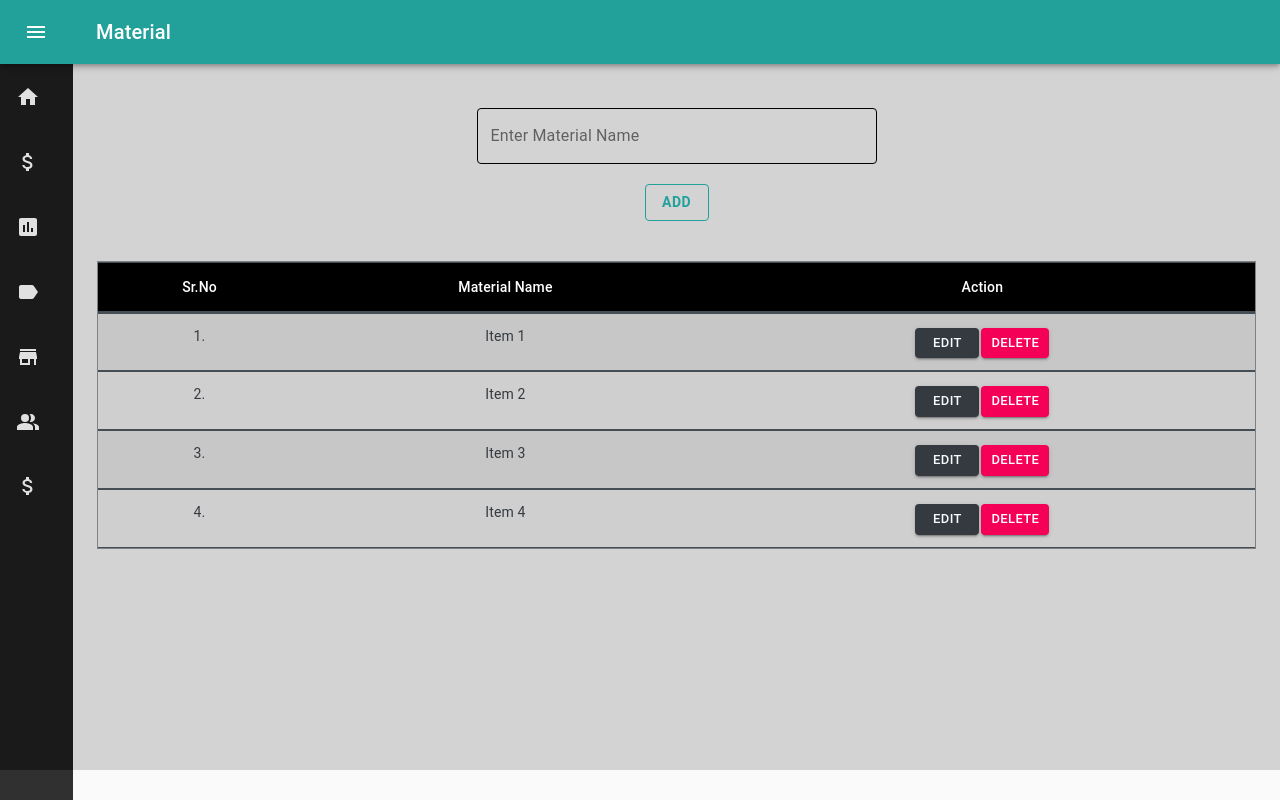
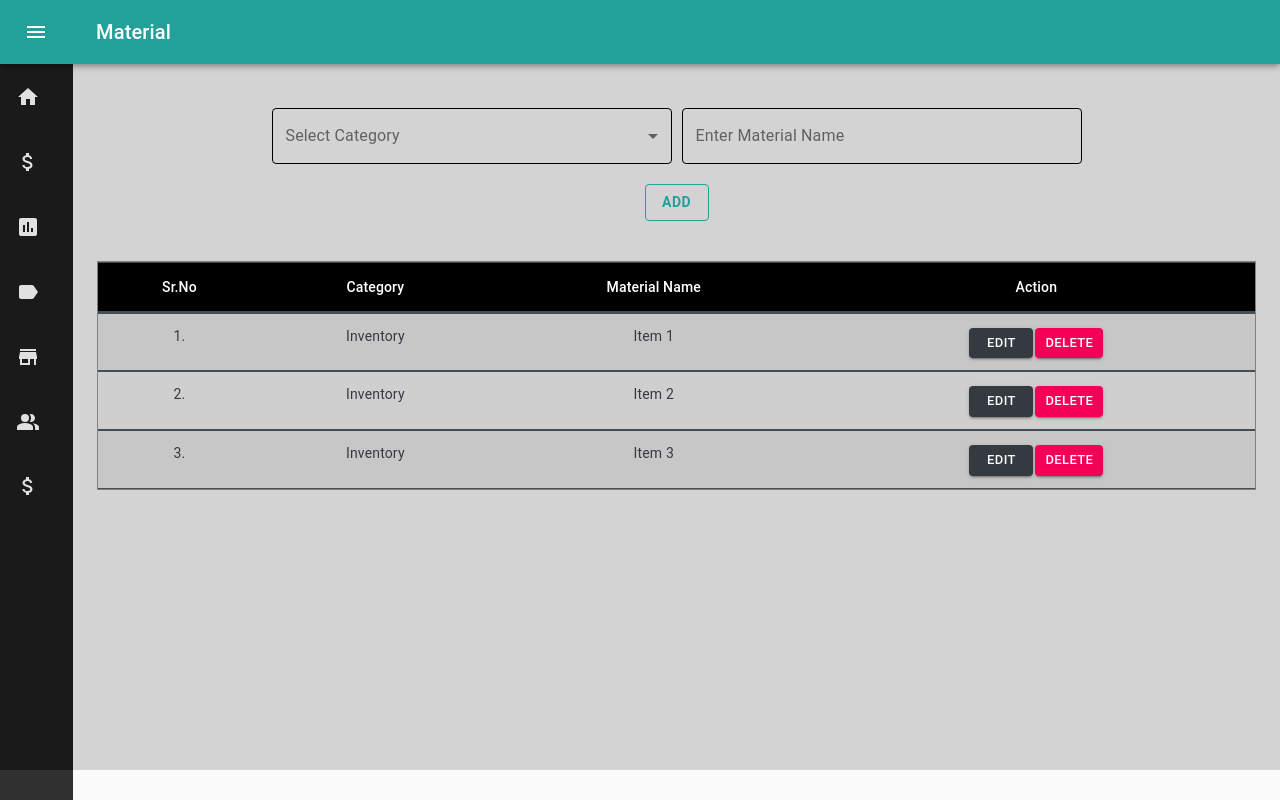
Before and after one commit to wabbi-khan/xcl-hitech, a React (Create React App) app: page /purchase/material in a window 1280 px wide. Built offline with nearby package versions, Linux system fonts and the light colour scheme.

Commit message:
purchaseOrder updated

```diff
--- a/src/dashboard/purchase/material/Material.jsx
+++ b/src/dashboard/purchase/material/Material.jsx
@@ -10,7 +10,7 @@ import TableCell from '@material-ui/core/TableCell';
 import TableContainer from '@material-ui/core/TableContainer';
 import TableHead from '@material-ui/core/TableHead';
 import TableRow from '@material-ui/core/TableRow';
-import Paper from '@material-ui/core/Paper';
+import MenuItem from '@material-ui/core/MenuItem';
 
 const StyledTableCell = withStyles((theme) => ({
     head: {
@@ -78,6 +78,17 @@ const useStyles = makeStyles((theme) => ({
 
         },
     },
+    inputFieldStyle1: {
+        [theme.breakpoints.up('md')]: {
+            width: 400,
+            marginLeft: 10,
+
+        },
+        [theme.breakpoints.down('sm')]: {
+            width: 200,
+            marginTop: 10,
+        },
+    },
 }));
 
 const CssTextField = withStyles({
@@ -105,10 +116,25 @@ const Material = () => {
             <div>
                 <Container className={classes.mainContainer}>
                     <CssTextField id="outlined-basic"
+                        className={classes.inputFieldStyle}
+                        label="Select Category"
+                        variant="outlined"
+                        type="text"
+                        autocomplete="off"
+                        select
+                    >
+                        <MenuItem value="">
+                            <em>None</em>
+                        </MenuItem>
+                        <MenuItem value={10}>Inventory</MenuItem>
+                        <MenuItem value={20}>Raw Material</MenuItem>
+                    </CssTextField>
+                    <CssTextField id="outlined-basic"
                         label="Enter Material Name"
                         variant="outlined"
                         type="text"
-                        className={classes.inputFieldStyle}
+                        autocomplete="off"
+                        className={classes.inputFieldStyle1}
                     />
                     <div>
                         <Button variant="outlined" color="primary"
@@ -124,6 +150,7 @@ const Material = () => {
                             <TableHead>
                                 <TableRow hover role="checkbox">
                                     <StyledTableCell align="center">Sr.No</StyledTableCell>
+                                    <StyledTableCell align="center">Category</StyledTableCell>
                                     <StyledTableCell align="center">Material Name</StyledTableCell>
                                     <StyledTableCell align="center">Action</StyledTableCell>
                                 </TableRow>
@@ -131,6 +158,7 @@ const Material = () => {
                             <TableBody >
                                 <StyledTableRow >
                                     <StyledTableCell className="text-dark" align="center">1.</StyledTableCell>
+                                    <StyledTableCell className="text-dark" align="center">Inventory</StyledTableCell>
                                     <StyledTableCell className="text-dark" align="center">Item 1</StyledTableCell>
                                     <StyledTableCell className="text-light" align="center">
                                         <><Button variant="contained" className="bg-dark text-light" size="small"
@@ -151,6 +179,7 @@ const Material = () => {
                                 </StyledTableRow>
                                 <StyledTableRow >
                                     <StyledTableCell className="text-dark" align="center">2.</StyledTableCell>
+                                    <StyledTableCell className="text-dark" align="center">Inventory</StyledTableCell>
                                     <StyledTableCell className="text-dark" align="center">Item 2</StyledTableCell>
                                     <StyledTableCell className="text-light" align="center">
                                         <><Button variant="contained" className="bg-dark text-light" size="small"
@@ -171,6 +200,7 @@ const Material = () => {
                                 </StyledTableRow>
                                 <StyledTableRow >
                                     <StyledTableCell className="text-dark" align="center">3.</StyledTableCell>
+                                    <StyledTableCell className="text-dark" align="center">Inventory</StyledTableCell>
                                     <StyledTableCell className="text-dark" align="center">Item 3</StyledTableCell>
                                     <StyledTableCell className="text-light" align="center">
                                         <><Button variant="contained" className="bg-dark text-light" size="small"
@@ -189,26 +219,7 @@ const Material = () => {
                                             </Button></>
                                     </StyledTableCell>
                                 </StyledTableRow>
-                                <StyledTableRow >
-                                    <StyledTableCell className="text-dark" align="center">4.</StyledTableCell>
-                                    <StyledTableCell className="text-dark" align="center">Item 4</StyledTableCell>
-                                    <StyledTableCell className="text-light" align="center">
-                                        <><Button variant="contained" className="bg-dark text-light" size="small"
-                                            onClick={() => {
 
-                                            }}
-                                            style={{ marginTop: 2 }} >
-                                            Edit
-                                                        </Button>
-                                            <Button variant="contained" color="secondary" size="small"
-                                                onClick={() => {
-
-                                                }}
-                                                style={{ marginLeft: 2, marginTop: 2 }}>
-                                                Delete
-                                            </Button></>
-                                    </StyledTableCell>
-                                </StyledTableRow>
                             </TableBody>
                         </Table>
                     </TableContainer>
--- a/src/dashboard/purchase/purchase order/PurchaseOrder.jsx
+++ b/src/dashboard/purchase/purchase order/PurchaseOrder.jsx
@@ -198,15 +198,46 @@ export const PurchaseOrder = () => {
                         <Grid item lg={3} md={3} sm={12} xs={12}>
                             <CssTextField id="outlined-basic"
                                 className={classes.inputFieldStyle}
+                                label="Payment Terms"
+                                variant="outlined"
+                                type="text"
+                            />
+                        </Grid>
+                    </Grid>
+                </Container>
+                <Container className={classes.mainContainer}>
+                    <Grid container spacing={1} style={{ marginTop: 15, }} >
+                        <Grid item lg={3} md={3} sm={12} xs={12}>
+                            <CssTextField id="outlined-basic"
+                                label="Payment Subject To"
+                                variant="outlined"
+                                type="text"
+                                className={classes.inputFieldStyle}
+                            />
+                        </Grid>
+                        <Grid item lg={1} md={1}></Grid>
+                        <Grid item lg={3} md={3} sm={12} xs={12}>
+                            <CssTextField id="outlined-basic"
+                                // label="Delivery Schedule"
+                                variant="outlined"
+                                type="date"
+                                className={classes.inputFieldStyle1}
+                            />
+                        </Grid>
+                        {/* <Grid item lg={1}></Grid>
+                        <Grid item lg={1} md={1}></Grid>
+                        <Grid item lg={3} md={3} sm={12} xs={12}>
+                            <CssTextField id="outlined-basic"
+                                className={classes.inputFieldStyle}
                                 // label="Select Date"
                                 variant="outlined"
                                 type="date"
                             />
-                        </Grid>
+                        </Grid> */}
                     </Grid>
                 </Container>
-                <div style={{ marginTop: 30, marginBottom: 30,}}>
-                    <hr/>
+                <div style={{ marginTop: 30, marginBottom: 30, }}>
+                    <hr />
                 </div>
                 <Container className={classes.mainContainer}>
                     <h4 className="text-left">Items</h4>
@@ -267,7 +298,7 @@ export const PurchaseOrder = () => {
                         </Grid>
                     </Grid>
                     <Grid container spacing={1} >
-                        <Grid item lg={3} md={3} sm={3} xs={3}>
+                        <Grid item lg={3} md={3} sm={10} xs={11}>
                             <Button variant="outlined" color="primary"
                                 className={classes.addButton}
                             // style={{ marginLeft: 'auto', marginRight: 'auto' }}
```
